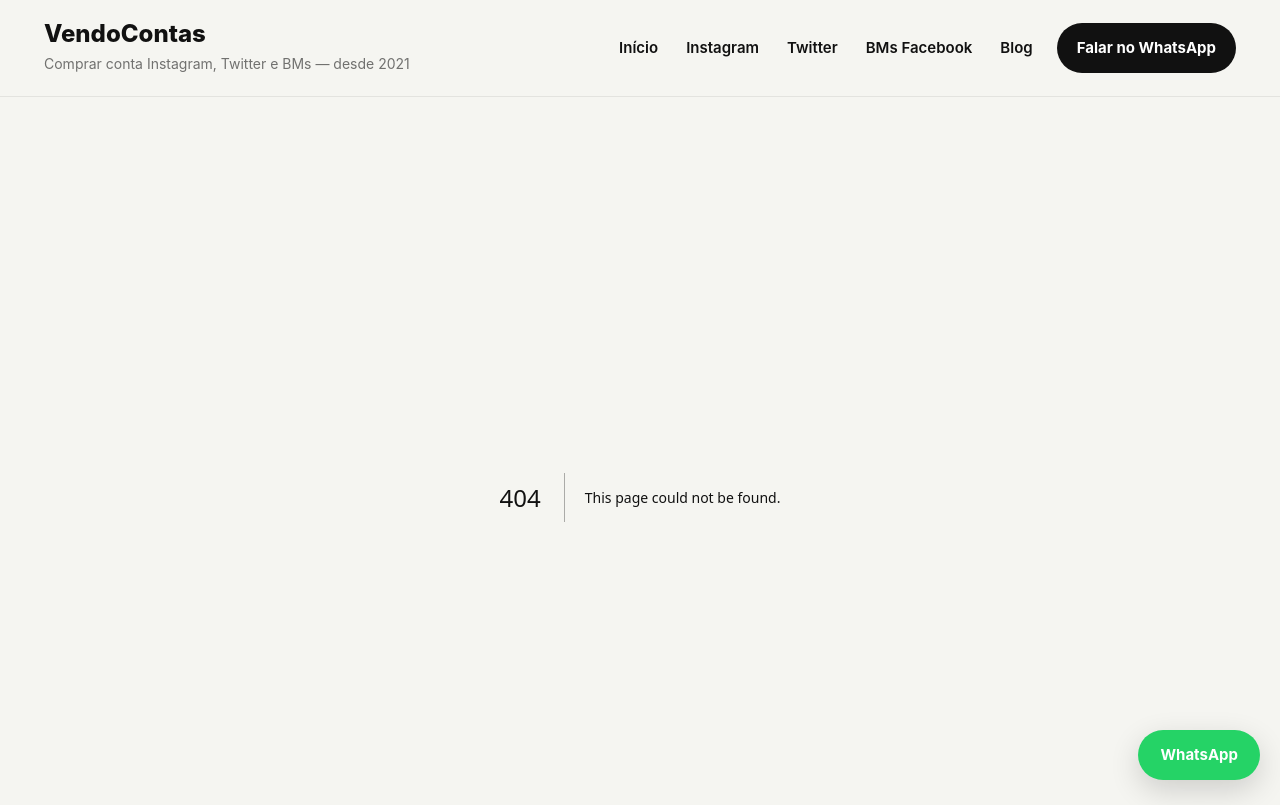
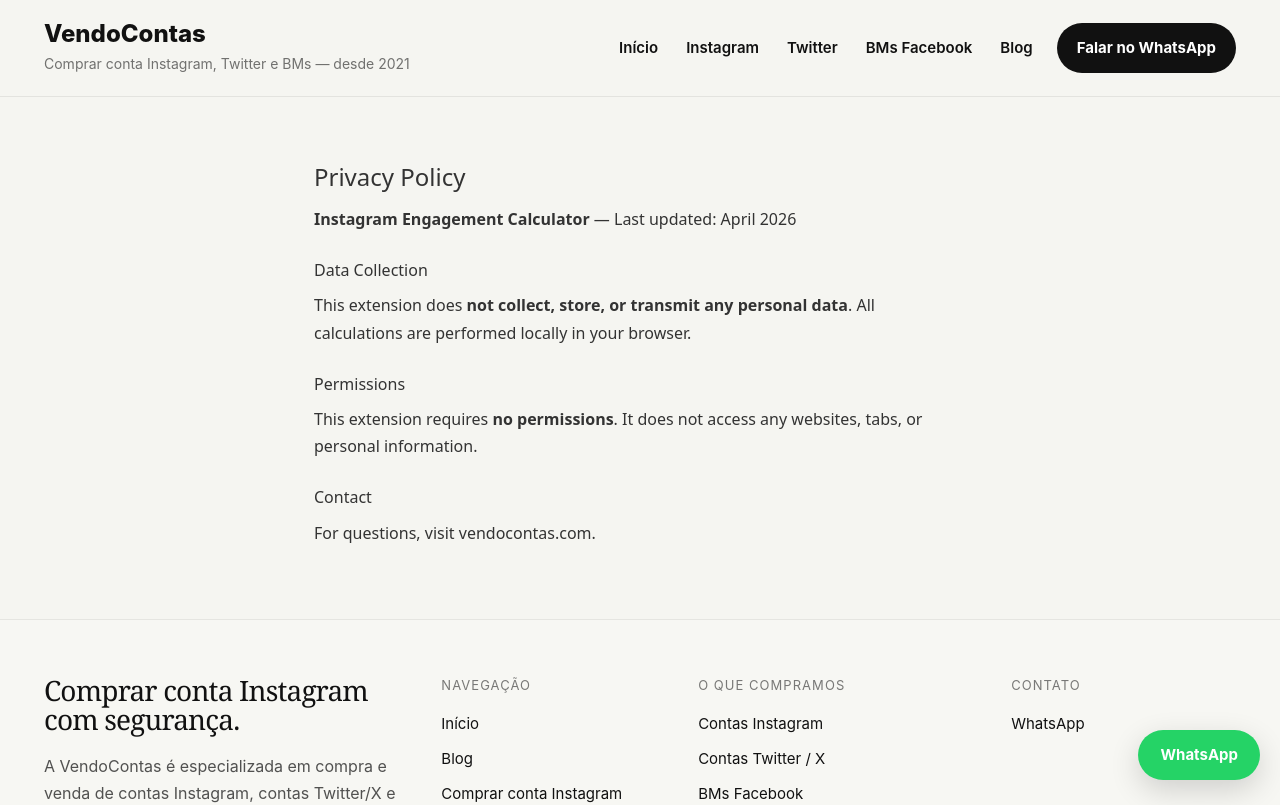
Before and after one commit to skyskoldberg/vendocontas-next, a Next.js app: page /privacy-calculator in a window 1280 px wide. Before the commit this address had no page. Shown: the top 805 px of the page. Built offline with nearby package versions, Linux system fonts and the light colour scheme.

Commit message:
add: privacy policy chrome extension

```diff
--- /dev/null
+++ b/app/privacy-calculator/page.tsx
@@ -0,0 +1,14 @@
+export default function PrivacyCalculator() {
+  return (
+    <div style={{ maxWidth: 700, margin: "60px auto", padding: "0 24px", fontFamily: "system-ui", lineHeight: 1.7, color: "#333" }}>
+      <h1 style={{ fontSize: 24, marginBottom: 8 }}>Privacy Policy</h1>
+      <p><strong>Instagram Engagement Calculator</strong> — Last updated: April 2026</p>
+      <h2 style={{ fontSize: 16, margin: "24px 0 8px" }}>Data Collection</h2>
+      <p>This extension does <strong>not collect, store, or transmit any personal data</strong>. All calculations are performed locally in your browser.</p>
+      <h2 style={{ fontSize: 16, margin: "24px 0 8px" }}>Permissions</h2>
+      <p>This extension requires <strong>no permissions</strong>. It does not access any websites, tabs, or personal information.</p>
+      <h2 style={{ fontSize: 16, margin: "24px 0 8px" }}>Contact</h2>
+      <p>For questions, visit <a href="https://vendocontas.com">vendocontas.com</a>.</p>
+    </div>
+  );
+}
```
